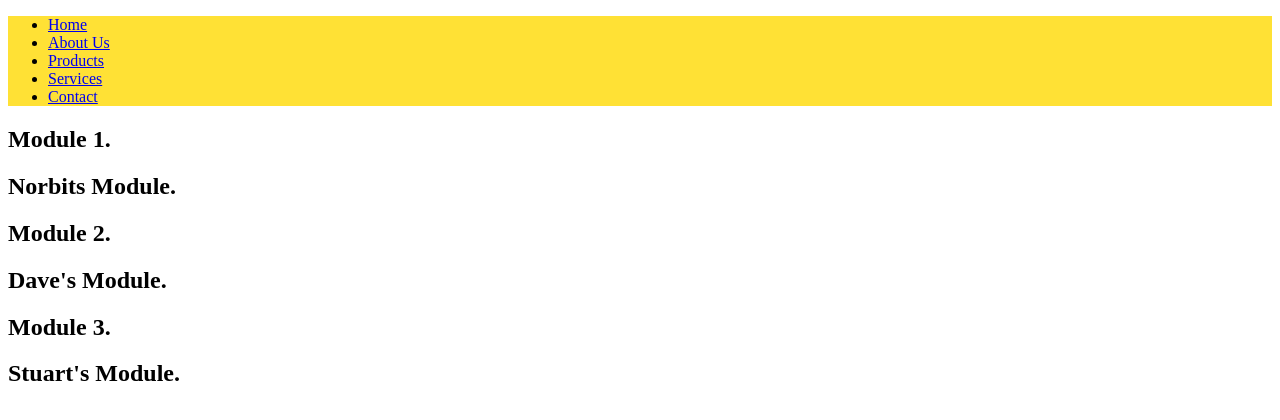
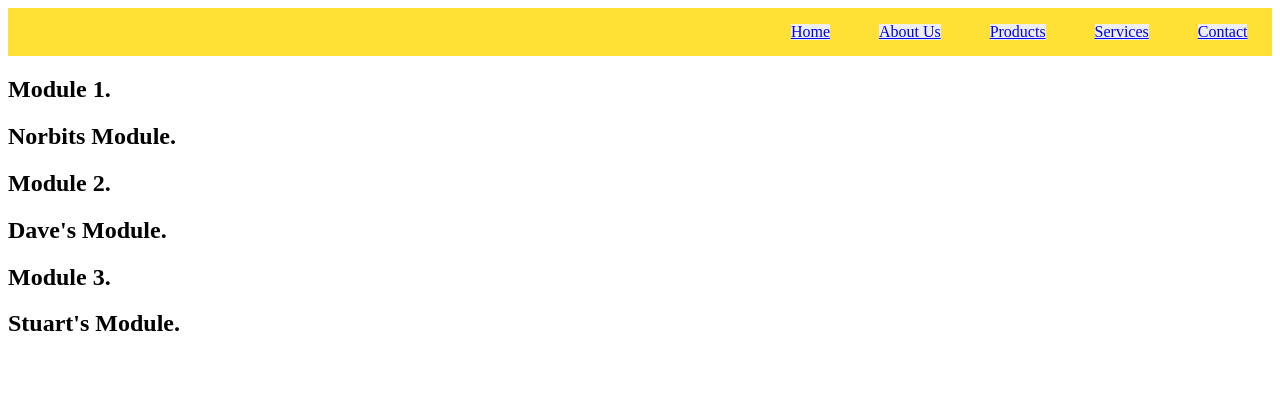
Before and after one commit to dan-stachlewski/minions, a plain HTML site: page index.html in a window 1280 px wide. Drawn offline with Linux system fonts and the light colour scheme.

Commit message:
Added the markup for the navmenu. Not working how I would like. I need to refer to some tutorials by Ralph Phillips - Youtube.

```diff
--- a/css/navmenu.css
+++ b/css/navmenu.css
@@ -3,3 +3,22 @@ header{
     width:100%;
     background: #ffe135; /* banana-yellow */
 }
+.main-navmenu{
+    display: flex;
+    flex-direction: column;
+    align-items: flex-end;
+}
+ul{
+    list-style: none;
+    display: flex;
+    justify-content: space-around;
+    /* align-items: left; */
+    /* flex-wrap: wrap; */
+    width: 40%;
+    flex: 1;
+}
+a{
+    display: block;
+    background: #eee;
+    line-height: 1em;
+}
```
